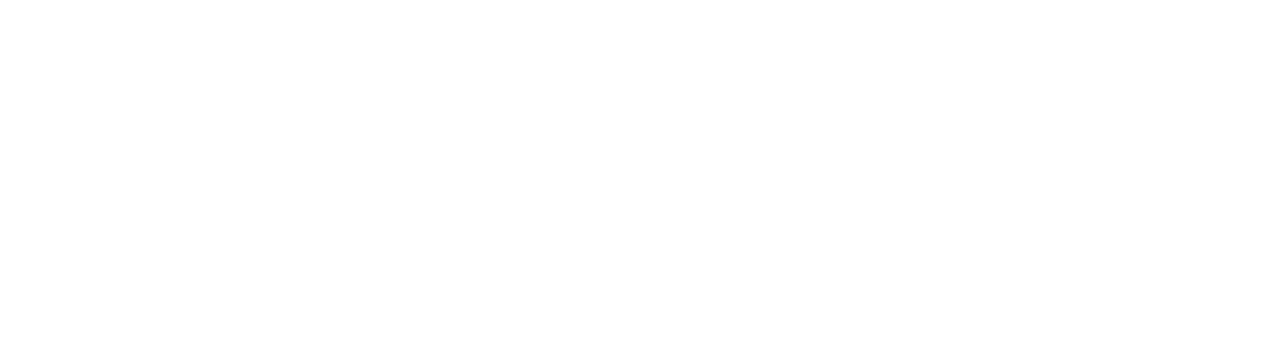
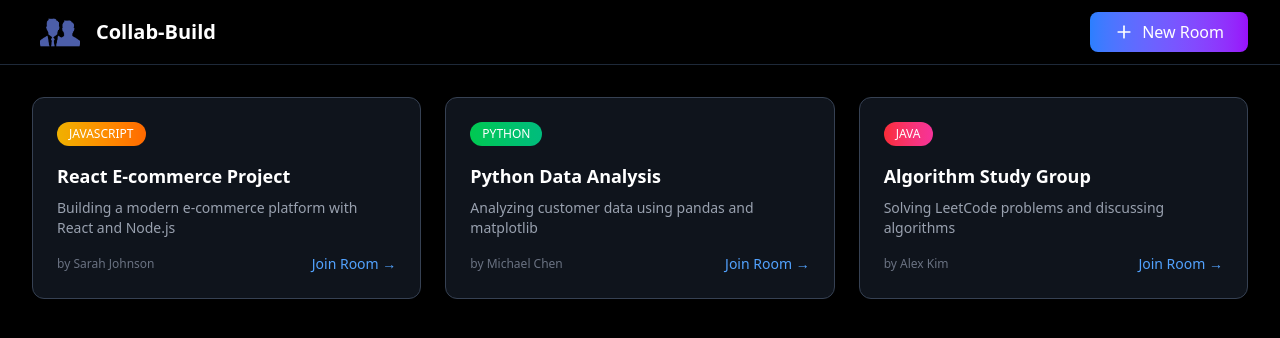
Before and after one commit to Rupeshyadv/Colllab-Build, a React (Vite) app in the folder frontend/: page /dashboard in a window 1280 px wide. Before the commit this address had no page. Shown: the top 338 px of the page. Built offline with nearby package versions, Linux system fonts and the light colour scheme.

Commit message:
Added code-room Dashboard

```diff
--- a/frontend/src/main.jsx
+++ b/frontend/src/main.jsx
@@ -3,6 +3,7 @@
 import App from './App.jsx'
 import { BrowserRouter, Routes, Route } from 'react-router-dom';
 import AuthPage from './pages/AuthPage.jsx';
+import Dashboard from './pages/DashboardPage.jsx';
 import Spinner from './components/Spinner.jsx'
 import { Provider } from 'react-redux';
 import { store, persistor } from './store/Store.js';
@@ -18,6 +19,7 @@
           <Route path='/' element={<App />} />
           <Route path='/login' element={<AuthPage />} />
           <Route path='/register' element={<AuthPage/>} />
+          <Route path='/dashboard' element={<Dashboard />} />
         </Routes>
       </PersistGate>
     </Provider>
--- /dev/null
+++ b/frontend/src/pages/DashboardPage.jsx
@@ -0,0 +1,218 @@
+import React, { useState } from 'react';
+import { Plus, ArrowLeft } from 'lucide-react';
+import Logo from '../assets/Logo.png'
+
+const Dashboard = () => {
+  const [showCreateRoom, setShowCreateRoom] = useState(false);
+  const [newRoom, setNewRoom] = useState({
+    name: '',
+    description: '',
+    language: 'javascript',
+  });
+
+  const [rooms] = useState([
+    // test data
+    {
+      id: '1',
+      name: 'React E-commerce Project',
+      description: 'Building a modern e-commerce platform with React and Node.js',
+      language: 'javascript',
+      owner: 'Sarah Johnson',
+    },
+    {
+      id: '2',
+      name: 'Python Data Analysis',
+      description: 'Analyzing customer data using pandas and matplotlib',
+      language: 'python',
+      owner: 'Michael Chen',
+    },
+    {
+      id: '4',
+      name: 'Algorithm Study Group',
+      description: 'Solving LeetCode problems and discussing algorithms',
+      language: 'java',
+      owner: 'Alex Kim',
+    }
+  ]);
+
+  const handleCreateRoom = (e) => {
+    e.preventDefault();
+    setShowCreateRoom(false);
+    setNewRoom({
+      name: '',
+      description: '',
+      language: 'javascript',
+    });
+    rooms.push(newRoom)
+  };
+
+  const getLanguageColor = (language) => {
+    const colors = {
+      javascript: 'from-yellow-500 to-orange-500',
+      typescript: 'from-blue-500 to-cyan-500',
+      python: 'from-green-500 to-emerald-500',
+      java: 'from-red-500 to-pink-500',
+      cpp: 'from-purple-500 to-indigo-500',
+      go: 'from-cyan-500 to-blue-500'
+    };
+    return colors[language] || 'from-gray-500 to-gray-600';
+  };
+
+  if (showCreateRoom) {
+    return (
+      <div className="min-h-screen bg-[#000000]">
+        <div className="max-w-2xl mx-auto">
+
+          {/* Create Room Form */}
+          <div className="bg-gray-800/50 backdrop-blur-sm rounded-2xl p-8 border border-gray-700">
+            <h2 className="text-2xl font-bold text-white mb-6">Create New Room</h2>
+
+            <form onSubmit={handleCreateRoom} className="space-y-6">
+              <div>
+                <label htmlFor="roomName" className="block text-sm font-medium text-gray-300 mb-2">
+                  Room Name
+                </label>
+                <input
+                  type="text"
+                  id="roomName"
+                  value={newRoom.name}
+                  onChange={(e) => setNewRoom({ ...newRoom, name: e.target.value })}
+                  className="w-full px-4 py-3 bg-gray-700/50 border border-gray-600 rounded-lg text-white placeholder-gray-400 focus:outline-none focus:ring-2 focus:ring-blue-500 focus:border-transparent"
+                  placeholder="Enter room name"
+                  required
+                />
+              </div>
+
+              <div>
+                <label htmlFor="description" className="block text-sm font-medium text-gray-300 mb-2">
+                  Description
+                </label>
+                <textarea
+                  id="description"
+                  value={newRoom.description}
+                  onChange={(e) => setNewRoom({ ...newRoom, description: e.target.value })}
+                  rows={3}
+                  className="w-full px-4 py-3 bg-gray-700/50 border border-gray-600 rounded-lg text-white placeholder-gray-400 focus:outline-none focus:ring-2 focus:ring-blue-500 focus:border-transparent resize-none"
+                  placeholder="Describe your project or collaboration goal"
+                />
+              </div>
+
+              <div className="grid grid-cols-1 md:grid-cols-2 gap-6">
+                <div>
+                  <label htmlFor="language" className="block text-sm font-medium text-gray-300 mb-2">
+                    Primary Language
+                  </label>
+                  <select
+                    id="language"
+                    value={newRoom.language}
+                    onChange={(e) => setNewRoom({ ...newRoom, language: e.target.value })}
+                    className="w-full px-4 py-3 bg-gray-700/50 border border-gray-600 rounded-lg text-white focus:outline-none focus:ring-2 focus:ring-blue-500 focus:border-transparent"
+                  >
+                    <option value="javascript">JavaScript</option>
+                    <option value="typescript">TypeScript</option>
+                    <option value="python">Python</option>
+                    <option value="java">Java</option>
+                    <option value="cpp">C++</option>
+                    <option value="go">Go</option>
+                  </select>
+                </div>
+              </div>
+
+              <div className="flex space-x-4 pt-4">
+                <button
+                  type="submit"
+                  className="flex-1 bg-gradient-to-r from-blue-500 to-purple-600 text-white py-3 px-6 rounded-lg font-semibold hover:shadow-lg hover:shadow-blue-500/25 transition-all duration-300 transform hover:scale-105"
+                >
+                  Create Room
+                </button>
+                <button
+                  type="button"
+                  onClick={() => setShowCreateRoom(false)}
+                  className="px-6 py-3 bg-gray-700/50 text-gray-300 rounded-lg border border-gray-600 hover:bg-gray-600/50 transition-all duration-200"
+                >
+                  Cancel
+                </button>
+              </div>
+            </form>
+          </div>
+        </div>
+      </div>
+    );
+  }
+
+  return (
+    <div className="min-h-screen bg-[#000000]">
+
+      <div className="relative">
+        {/* Header */}
+        <div className="bg-[#000000] backdrop-blur-sm border-b border-gray-800 sticky top-0 z-50">
+          <div className="max-w-7xl mx-auto px-4 sm:px-6 lg:px-8">
+            <div className="flex justify-between items-center h-16">
+              <div className="flex items-center space-x-4">
+                <div className="flex items-center space-x-2">
+                    <div className=" p-2 rounded-md">
+                        <img
+                            src={Logo}
+                            alt="Collab-Build Logo"
+                            className='h-10 w-10 rounded-lg object-cover'
+                        />
+                    </div>
+                    <span className="text-xl font-bold text-white">Collab-Build</span>
+                </div>
+              </div>
+
+              <button
+                onClick={() => setShowCreateRoom(true)}
+                className="bg-gradient-to-r from-blue-500 to-purple-600 text-white px-6 py-2 rounded-lg hover:shadow-lg hover:shadow-blue-500/25 transition-all duration-200 transform hover:scale-105 flex items-center space-x-2"
+              >
+                <Plus className="h-5 w-5" />
+                <span>New Room</span>
+              </button>
+            </div>
+          </div>
+        </div>
+
+        {/* Main Content */}
+        <div className="max-w-7xl mx-auto px-4 sm:px-6 lg:px-8 py-8">
+
+          {/* Rooms Grid */}
+          <div className="grid grid-cols-1 md:grid-cols-2 lg:grid-cols-3 gap-6">
+            {rooms.map((room) => (
+              <div
+                key={room.id}
+                className="bg-gray-800/50 backdrop-blur-sm rounded-xl p-6 border border-gray-700 hover:border-gray-600 transition-all duration-300 hover:transform hover:scale-105 group"
+              >
+                <div className="flex items-start justify-between mb-4">
+                  <div className={`px-3 py-1 rounded-full text-xs font-medium bg-gradient-to-r ${getLanguageColor(room.language)} text-white`}>
+                    {room.language.toUpperCase()}
+                  </div>
+                </div>
+
+                <h3 className="text-lg font-semibold text-white mb-2 group-hover:text-blue-400 transition-colors duration-200">
+                  {room.name}
+                </h3>
+
+                <p className="text-gray-400 text-sm mb-4 line-clamp-2">
+                  {room.description}
+                </p>
+
+                <div className="flex items-center justify-between">
+                  <span className="text-xs text-gray-500">
+                    by {room.owner}
+                  </span>
+                  <button className="text-blue-400 hover:text-blue-300 text-sm font-medium transition-colors duration-200 cursor-pointer">
+                    Join Room →
+                  </button>
+                </div>
+              </div>
+            ))}
+          </div>
+
+        </div>
+      </div>
+    </div>
+  );
+
+};
+
+export default Dashboard;
```
